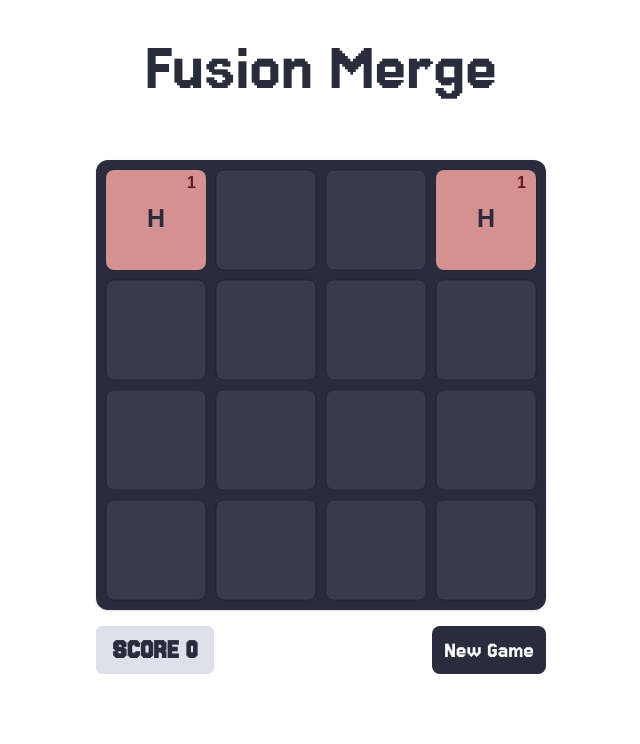
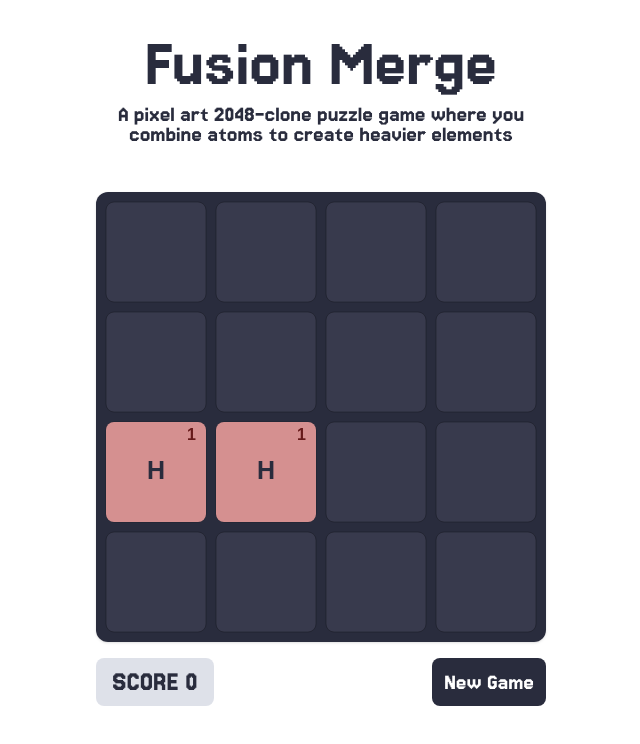
Before and after one commit to agschnitzer/fusion-merge, a SvelteKit app: page / in a window 1280 px wide. Shown: the top 744 px of the page, without its empty margins (319-959 px from the left). Built offline with nearby package versions, Linux system fonts and the light colour scheme.

Commit message:
Update page styles (#2)

```diff
--- a/src/app.html
+++ b/src/app.html
@@ -6,7 +6,7 @@
     <meta name="viewport" content="width=device-width, initial-scale=1">
     %sveltekit.head%
   </head>
-  <body data-sveltekit-preload-data="hover" class="bg-default">
+  <body data-sveltekit-preload-data="hover" class="bg-default text-main">
     <div class="contents">%sveltekit.body%</div>
   </body>
 </html>
--- a/src/lib/components/Game.svelte
+++ b/src/lib/components/Game.svelte
@@ -61,7 +61,7 @@
 
 <svelte:window onkeydown={handleKeyPress} onresize={() => canvas.resize()}/>
 
-<div class="w-fit mx-auto px-4 py-10">
+<div class="w-fit mx-auto">
   <canvas bind:this={element} {width} height={width} style="--initialWidth: {width}px"
           class="w-[var(--initialWidth)] aspect-square mb-4 shadow rounded-xl"></canvas>
   <div class="flex justify-between items-stretch gap-4">
--- a/src/lib/components/Score.svelte
+++ b/src/lib/components/Score.svelte
@@ -3,4 +3,4 @@
   let { score } = $props()
 </script>
 
-<p class="px-4 flex items-center font-semibold text-3xl text-center uppercase text-main bg-highlight rounded-md">Score {score}</p>
+<p class="px-4 flex items-center text-3xl uppercase bg-highlight rounded-lg">Score {score}</p>
--- a/src/routes/+layout.svelte
+++ b/src/routes/+layout.svelte
@@ -4,4 +4,4 @@
   let { children } = $props()
 </script>
 
-{@render children()}
+<main class="px-4 py-10">{@render children()}</main>
--- a/src/routes/+page.svelte
+++ b/src/routes/+page.svelte
@@ -2,5 +2,8 @@
   import Game from '$lib/components/Game.svelte'
 </script>
 
-<h1 class="pt-8 pb-4 text-main text-7xl text-center">Fusion Merge</h1>
+<h1 class="mb-4 text-7xl text-center leading-12">Fusion Merge</h1>
+<p class="mb-12 max-w-md mx-auto text-2xl text-center leading-5">
+  A pixel art 2048-clone puzzle game where you combine atoms to create heavier elements
+</p>
 <Game/>
```
